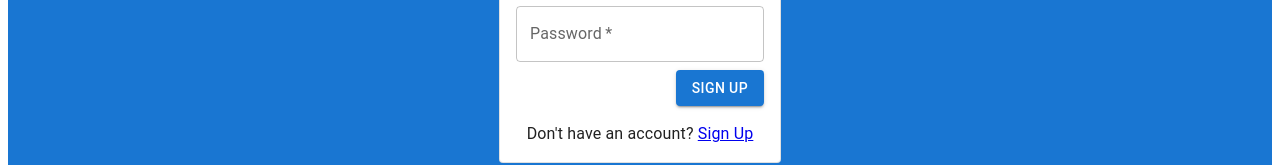
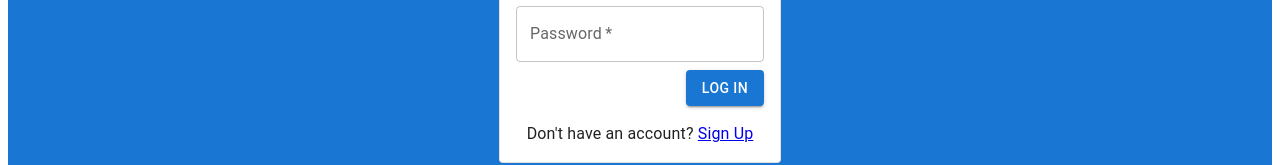
Before and after one commit to tmq-jeremy-andrews/practical-1, a React (Create React App) app in the folder frontend/: page /login in a window 1280 px wide. Shown: the part 393-558 px from the top of the page. Built offline with nearby package versions, Linux system fonts and the light colour scheme.

Commit message:
Minor correction to login button

```diff
--- a/frontend/src/pages/Login.js
+++ b/frontend/src/pages/Login.js
@@ -85,7 +85,7 @@ const Login = () => {
                   variant="contained"
                   sx={{ mr: 1, mb: 1, mt: 1 }}
                 >
-                  Sign Up
+                  Log In
                 </Button>
               </Box>
               <Box
```
